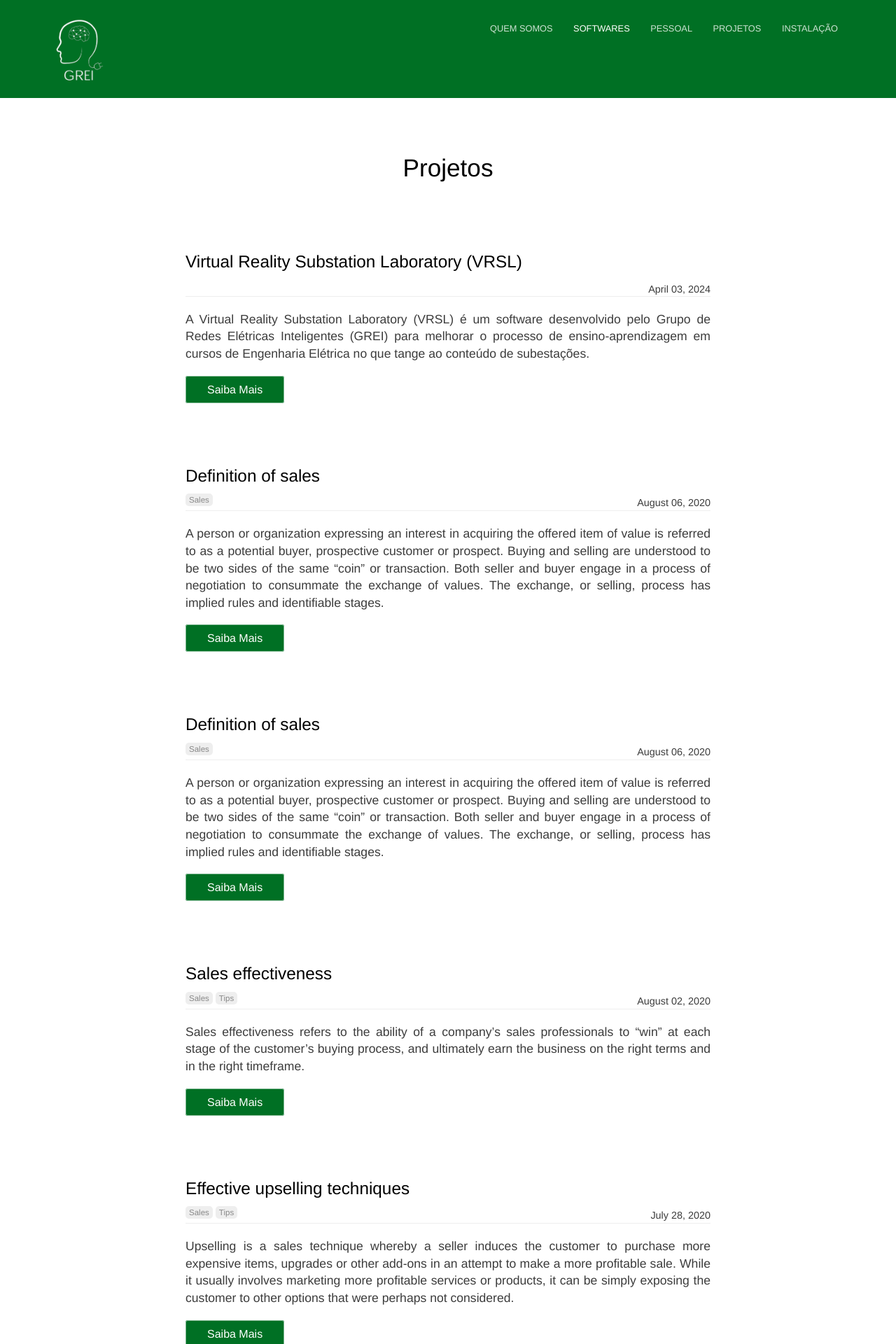
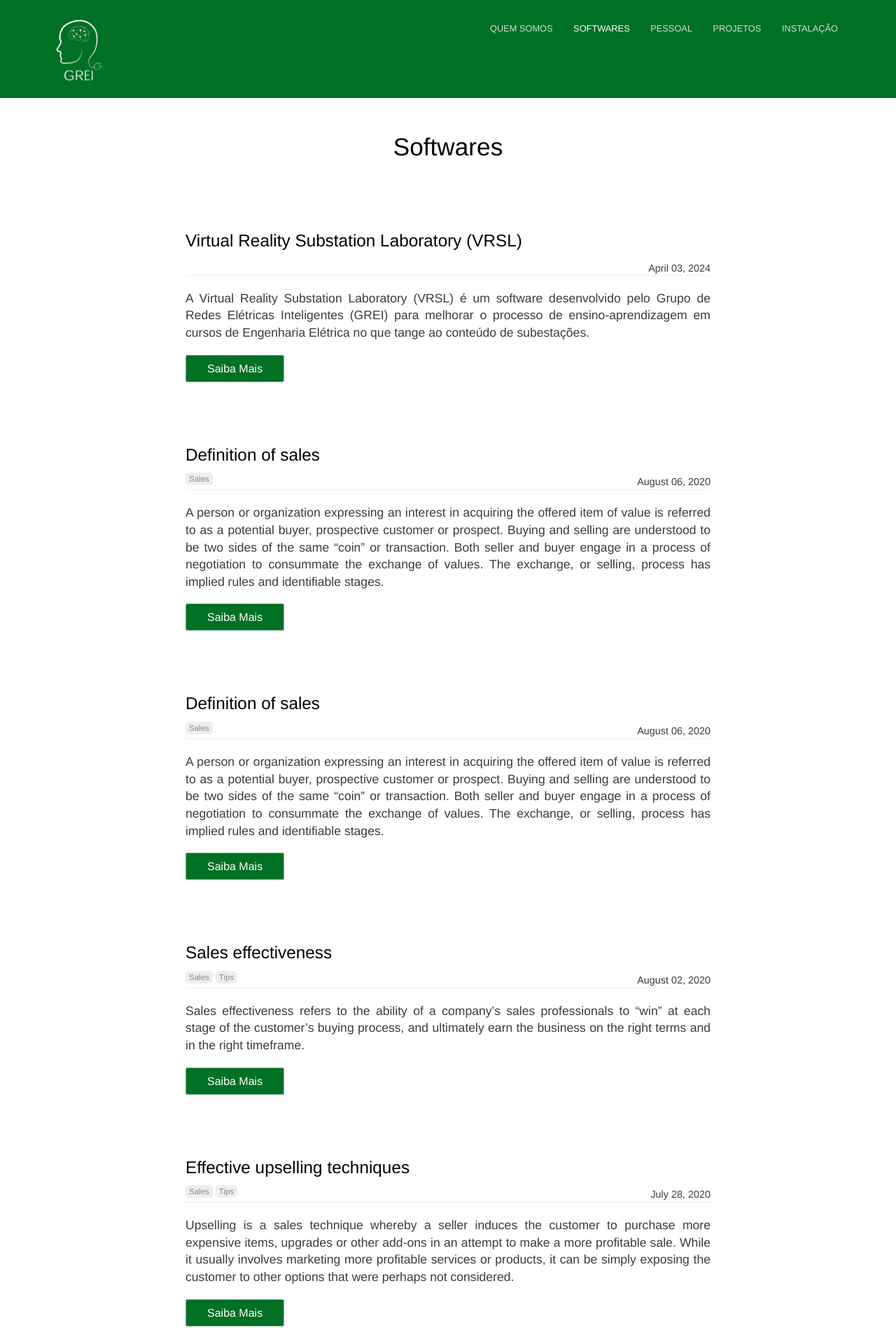
Before and after one commit to Gabriell89222/Gabriell89222.github.io, a Jekyll site: the page built from blog/index.html, in a window 1280 px wide. Shown: the top 1920 px of the page at 70% size. Built offline with Jekyll 4.4.1, drawn with Linux system fonts in a browser that asks for light colours; the list of posts is cut into pages by our own code.

Commit message:
Atualização da distância

```diff
--- a/_sass/layout.scss
+++ b/_sass/layout.scss
@@ -73,7 +73,7 @@
 }
 
 section {
-	padding: 50px 0;
+	padding: 20px 0;
 
 	table {
 		width: 80%;
--- a/blog/index.html
+++ b/blog/index.html
@@ -1,5 +1,5 @@
 ---
-title: Projetos
+title: Softwares
 description:
 ---
 
```
